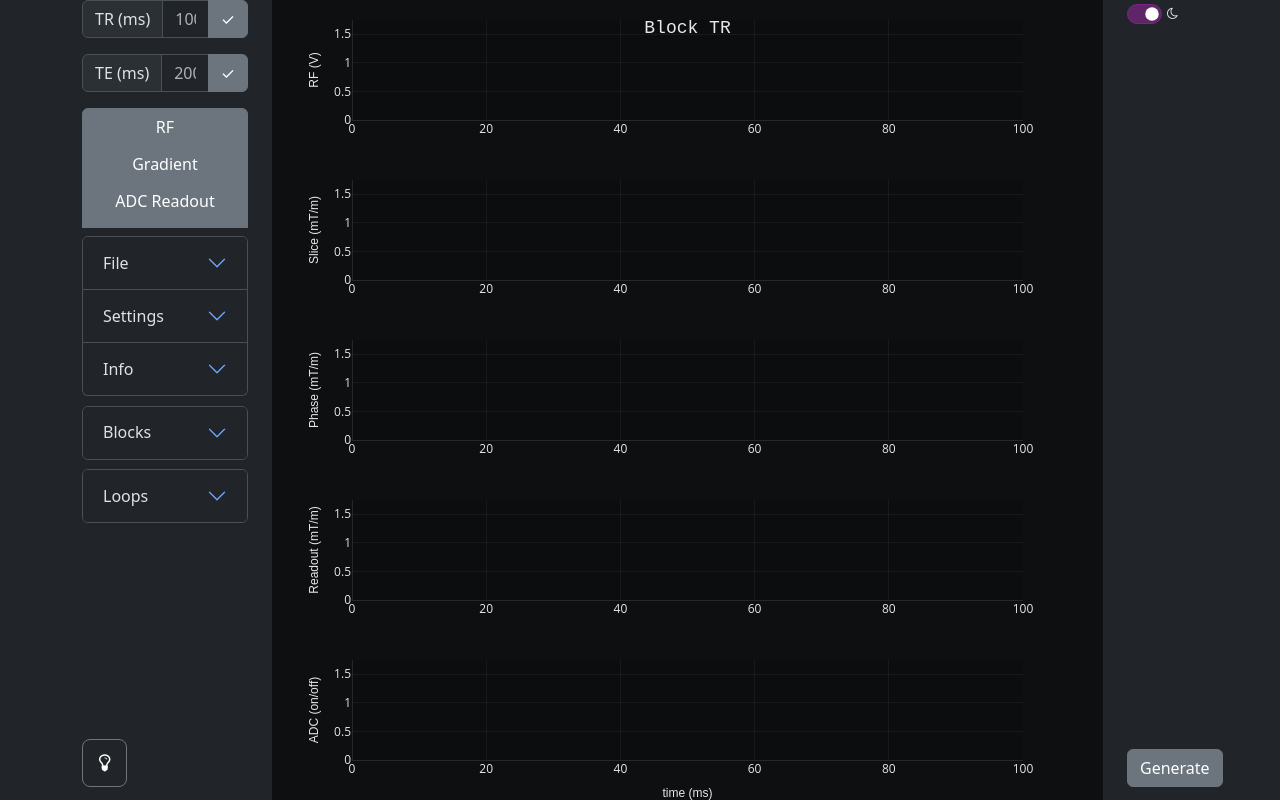
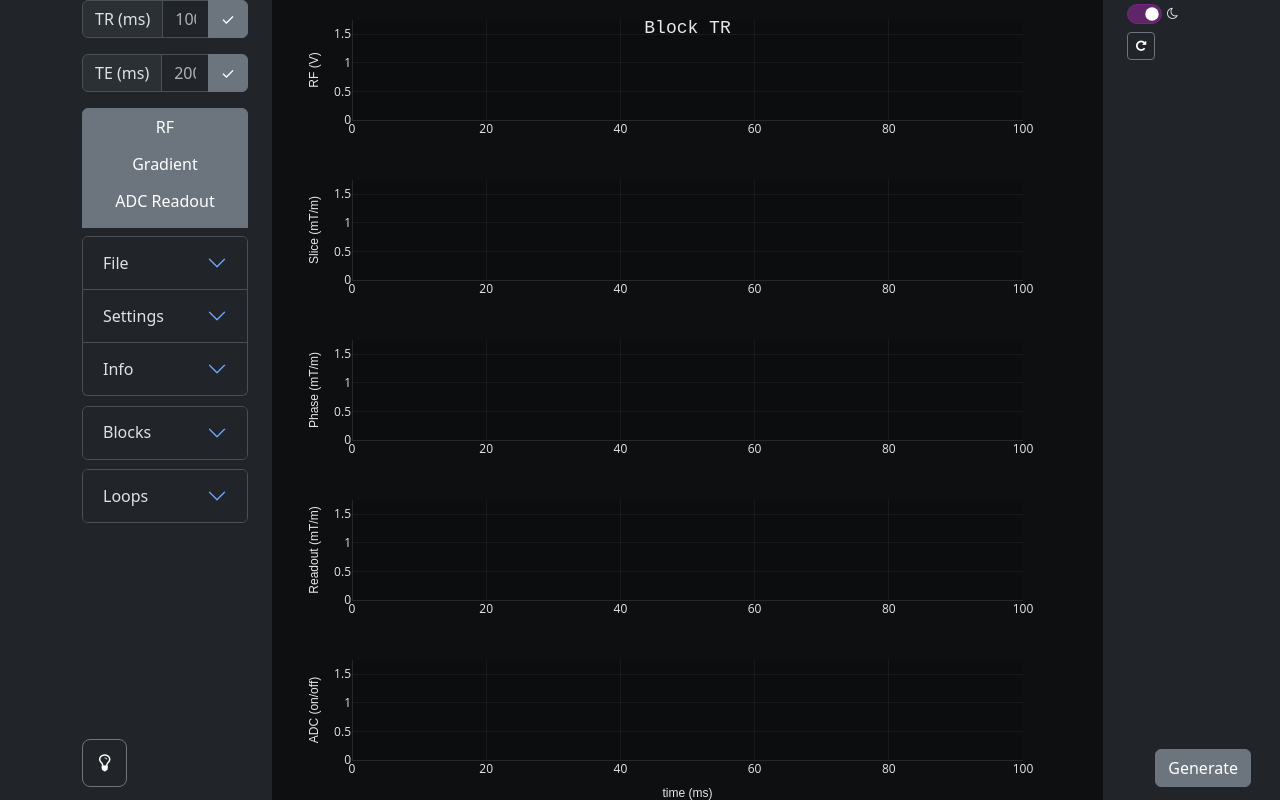
Before and after one commit to cloudmrhub/mtrk-tools, a Flask app: page / in a window 1280 px wide. Run offline with Flask 3, Linux system fonts and the light colour scheme; some libraries are stand-ins or nearby versions.

Commit message:
add button to reset plots

```diff
--- a/mtrk_designer_gui/app/static/index.css
+++ b/mtrk_designer_gui/app/static/index.css
@@ -27,6 +27,12 @@
     position: absolute;
     bottom: 0;
     background: transparent;
+}
+
+#reset-btn {
+    background: transparent;
+    font-size: 12px;
+    margin-top: 8%;
 }
 
 #loopsAccordion, #blocksAccordion {
--- a/mtrk_designer_gui/app/static/index.js
+++ b/mtrk_designer_gui/app/static/index.js
@@ -590,6 +590,25 @@ $(document).ready(function() {
             $('#variableAmplitudeGroup').show();
           }
         }
+    });
+
+    $("#reset-btn").click(function(){
+        // Reset the plots and plot data to default
+        Plotly.newPlot('rf_chart', [plot_rf_data], rf_layout, config);
+        Plotly.newPlot('slice_chart', [plot_slice_data], slice_layout, config);
+        Plotly.newPlot('phase_chart', [plot_phase_data], phase_layout, config);
+        Plotly.newPlot('readout_chart', [plot_readout_data], readout_layout, config);
+        Plotly.newPlot('adc_chart', [plot_adc_data], adc_layout, config);
+        trace_to_box_object = {
+            'rf_chart': [],
+            'slice_chart': [],
+            'phase_chart': [],
+            'readout_chart': [],
+            'adc_chart': []
+        }
+        block_number_to_block_object = {}
+        block_color_counter = 0;
+        location.reload();
     });
 
     $("#generate-sdl-btn").click(function(){
--- a/mtrk_designer_gui/app/templates/index.html
+++ b/mtrk_designer_gui/app/templates/index.html
@@ -371,6 +371,9 @@
                     <i class="fa fa-moon-o theme-icon"></i>
                   </label>
                 </div>
+                <a id="reset-btn" class="btn btn-sm btn-secondary" role="button">
+                  <i class="fa fa-rotate-right"></i>
+                </a>
                 <button id="generate-sdl-btn" class="btn btn-secondary" type="submit">Generate</button>
               </div>
             </div>
```
